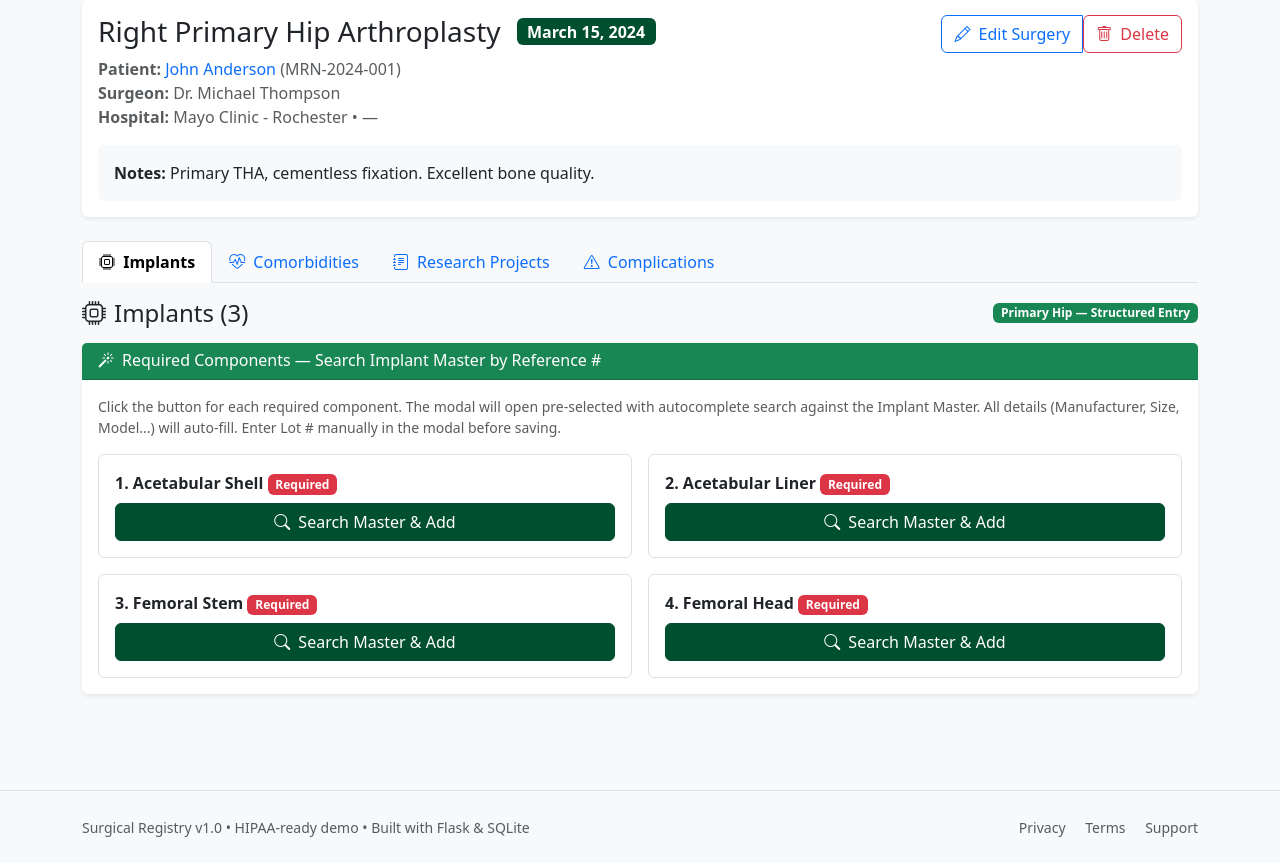
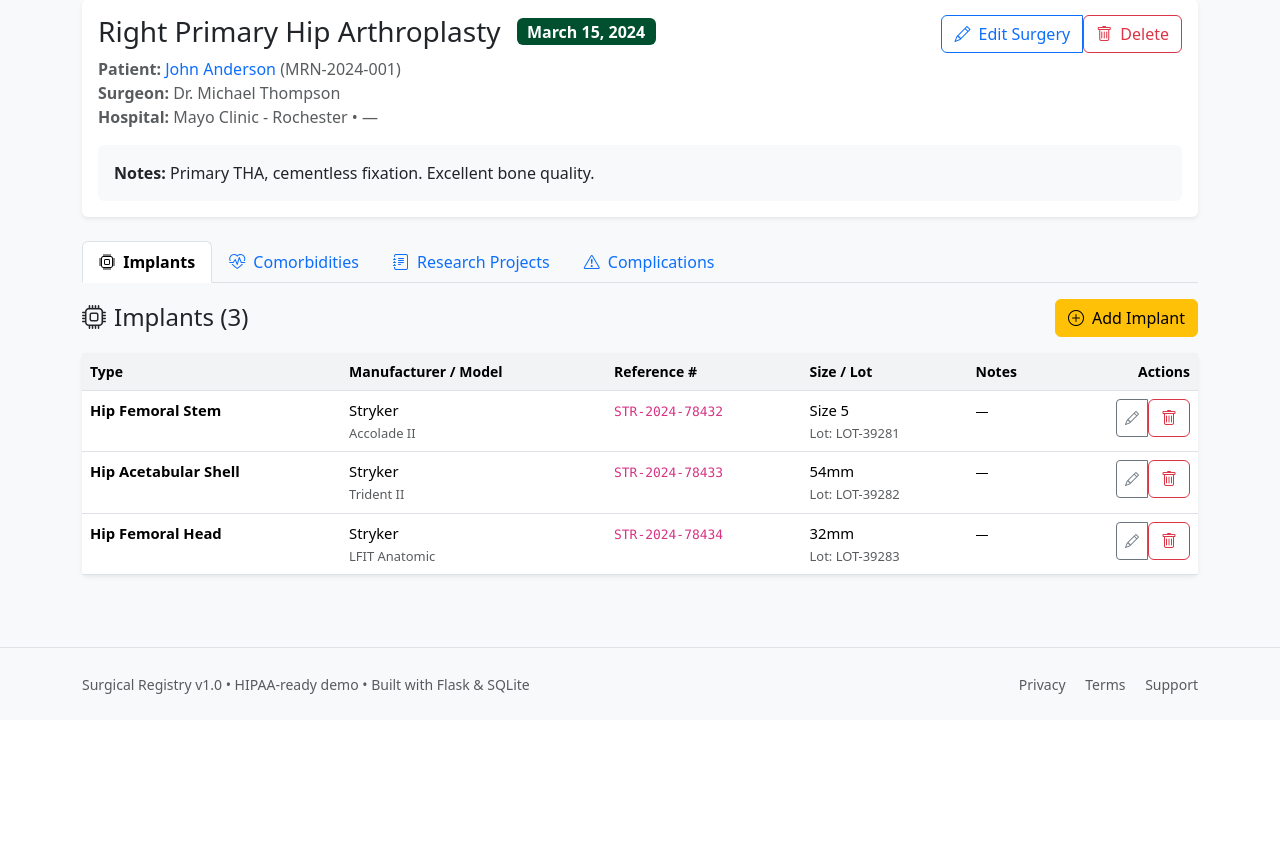
Before and after one commit to echo11dev/surgical-registry, a Flask app: page /surgeries/1 in a window 1280 px wide. Shown: the part 151-1014 px from the top of the page. After the commit the page ends 845 px from the top, so only its background shows below. Run offline with Flask 3, Linux system fonts and the light colour scheme; data comes from the database, SQL or seed files in the repository.

Commit message:
Add files via upload

```diff
--- a/app.py
+++ b/app.py
@@ -866,6 +866,18 @@ def add_implant():
             flash('Surgery ID is required.', 'danger')
             return redirect(request.referrer or url_for('patients_list'))
 
+        surgery = Surgery.query.get(surgery_id)
+        if surgery and surgery.surgery_type == 'Primary' and surgery.joint in ('Hip', 'Knee'):
+            # Enforce one of each specific component for primary hip/knee
+            existing = Implant.query.filter_by(
+                surgery_id=surgery_id,
+                implant_type_id=implant_type_id
+            ).first()
+            if existing:
+                it_name = existing.implant_type.name if existing.implant_type else 'this component type'
+                flash(f'Only one {it_name} is allowed for a Primary {surgery.joint} surgery.', 'danger')
+                return redirect(url_for('surgery_detail', surgery_id=surgery_id))
+
         implant = Implant(
             surgery_id=surgery_id,
             implant_type_id=implant_type_id,
--- a/templates/surgery_detail.html
+++ b/templates/surgery_detail.html
@@ -81,120 +81,65 @@
 <!-- Implants Section -->
 <div class="d-flex justify-content-between align-items-center mb-3">
     <h4 class="mb-0"><i class="bi bi-cpu me-2"></i>Implants ({{ implants|length }})</h4>
-    {% if surgery.joint and (surgery.joint|lower == 'hip' or surgery.joint|lower == 'knee') %}
-        <span class="badge bg-success">{{ surgery.surgery_type or 'Surgery' }} {{ surgery.joint }} — Structured Entry</span>
-    {% else %}
-        <button class="btn btn-warning" data-bs-toggle="modal" data-bs-target="#addImplantModal">
-            <i class="bi bi-plus-circle me-2"></i>Add Implant
-        </button>
-    {% endif %}
+    <button class="btn btn-warning" data-bs-toggle="modal" data-bs-target="#addImplantModal">
+        <i class="bi bi-plus-circle me-2"></i>Add Implant
+    </button>
 </div>
 
-<!-- Structured Component Entry for Primary Hip/Knee -->
-{% if surgery.joint and (surgery.joint|lower == 'hip' or surgery.joint|lower == 'knee') %}
-<div class="card mb-4 border-success">
-    <div class="card-header bg-success text-white py-2">
-        <h6 class="mb-0"><i class="bi bi-magic me-2"></i>Required Components — Search Implant Master by Reference #</h6>
+{% if implants %}
+<div class="card">
+    <div class="table-responsive">
+        <table class="table table-hover mb-0 data-table">
+            <thead>
+                <tr>
+                    <th>Type</th>
+                    <th>Manufacturer / Model</th>
+                    <th>Reference #</th>
+                    <th>Size / Lot</th>
+                    <th>Notes</th>
+                    <th class="text-end">Actions</th>
+                </tr>
+            </thead>
+            <tbody>
+                {% for implant in implants %}
+                <tr class="implant-row">
+                    <td>
+                        <strong>{{ implant.implant_type.name if implant.implant_type else '—' }}</strong>
+                    </td>
+                    <td>
+                        {{ implant.manufacturer.name if implant.manufacturer else '—' }}<br>
+                        <small class="text-muted">{{ implant.model or '—' }}</small>
+                    </td>
+                    <td><code>{{ implant.reference_number or '—' }}</code></td>
+                    <td>
+                        {{ implant.size or '—' }}<br>
+                        <small class="text-muted">Lot: {{ implant.lot_number or '—' }}</small>
+                    </td>
+                    <td><small>{{ implant.notes or '—' }}</small></td>
+                    <td class="text-end">
+                        <div class="btn-group btn-group-sm">
+                            <button class="btn btn-outline-secondary" data-bs-toggle="modal" data-bs-target="#editImplantModal{{ implant.id }}">
+                                <i class="bi bi-pencil"></i>
+                            </button>
+                            <form id="deleteImplant{{ implant.id }}" action="{{ url_for('delete_implant', implant_id=implant.id) }}" method="POST" class="d-inline">
+                                <button type="button" class="btn btn-outline-danger" onclick="confirmDelete('deleteImplant{{ implant.id }}', 'implant')">
+                                    <i class="bi bi-trash"></i>
+                                </button>
+                            </form>
+                        </div>
+                    </td>
+                </tr>
+                {% endfor %}
+            </tbody>
+        </table>
     </div>
-    <div class="card-body p-3">
-        <p class="small text-muted mb-3">Click the button for each required component. The modal will open pre-selected with autocomplete search against the Implant Master. All details (Manufacturer, Size, Model...) will auto-fill. Enter Lot # manually in the modal before saving.</p>
-
-        {% if surgery.joint|lower == 'knee' %}
-        <div class="row g-3">
-            <div class="col-md-6">
-                <div class="border rounded p-3 h-100 d-flex flex-column">
-                    <div class="mb-2">
-                        <strong>1. Femoral Component</strong> <span class="badge bg-danger">Required</span>
-                    </div>
-                    <button type="button" class="btn btn-primary mt-auto"
-                            onclick="openAddImplantForComponent('Knee Femoral Component')">
-                        <i class="bi bi-search me-2"></i>Search Master &amp; Add
-                    </button>
-                </div>
-            </div>
-            <div class="col-md-6">
-                <div class="border rounded p-3 h-100 d-flex flex-column">
-                    <div class="mb-2">
-                        <strong>2. Tibial Component</strong> <span class="badge bg-danger">Required</span>
-                    </div>
-                    <button type="button" class="btn btn-primary mt-auto"
-                            onclick="openAddImplantForComponent('Knee Tibia Component')">
-                        <i class="bi bi-search me-2"></i>Search Master &amp; Add
-                    </button>
-                </div>
-            </div>
-            <div class="col-md-6">
-                <div class="border rounded p-3 h-100 d-flex flex-column">
-                    <div class="mb-2">
-                        <strong>3. Tibial Liner</strong> <span class="badge bg-danger">Required</span>
-                    </div>
-                    <button type="button" class="btn btn-primary mt-auto"
-                            onclick="openAddImplantForComponent('Knee Tibia Liner')">
-                        <i class="bi bi-search me-2"></i>Search Master &amp; Add
-                    </button>
-                </div>
-            </div>
-            <div class="col-md-6">
-                <div class="border rounded p-3 h-100 d-flex flex-column bg-light">
-                    <div class="mb-2">
-                        <strong>4. Patellar Component</strong> <span class="badge bg-secondary">Optional</span>
-                    </div>
-                    <button type="button" class="btn btn-outline-primary mt-auto"
-                            onclick="openAddImplantForComponent('Knee Patellar Component')">
-                        <i class="bi bi-search me-2"></i>Search Master &amp; Add
-                    </button>
-                </div>
-            </div>
-        </div>
-
-        {% elif surgery.joint|lower == 'hip' %}
-        <div class="row g-3">
-            <div class="col-md-6">
-                <div class="border rounded p-3 h-100 d-flex flex-column">
-                    <div class="mb-2">
-                        <strong>1. Acetabular Shell</strong> <span class="badge bg-danger">Required</span>
-                    </div>
-                    <button type="button" class="btn btn-primary mt-auto"
-                            onclick="openAddImplantForComponent('Hip Acetabular Shell')">
-                        <i class="bi bi-search me-2"></i>Search Master &amp; Add
-                    </button>
-                </div>
-            </div>
-            <div class="col-md-6">
-                <div class="border rounded p-3 h-100 d-flex flex-column">
-                    <div class="mb-2">
-                        <strong>2. Acetabular Liner</strong> <span class="badge bg-danger">Required</span>
-                    </div>
-                    <button type="button" class="btn btn-primary mt-auto"
-                            onclick="openAddImplantForComponent('Hip Acetabular Liner')">
-                        <i class="bi bi-search me-2"></i>Search Master &amp; Add
-                    </button>
-                </div>
-            </div>
-            <div class="col-md-6">
-                <div class="border rounded p-3 h-100 d-flex flex-column">
-                    <div class="mb-2">
-                        <strong>3. Femoral Stem</strong> <span class="badge bg-danger">Required</span>
-                    </div>
-                    <button type="button" class="btn btn-primary mt-auto"
-                            onclick="openAddImplantForComponent('Hip Femoral Stem')">
-                        <i class="bi bi-search me-2"></i>Search Master &amp; Add
-                    </button>
-                </div>
-            </div>
-            <div class="col-md-6">
-                <div class="border rounded p-3 h-100 d-flex flex-column">
-                    <div class="mb-2">
-                        <strong>4. Femoral Head</strong> <span class="badge bg-danger">Required</span>
-                    </div>
-                    <button type="button" class="btn btn-primary mt-auto"
-                            onclick="openAddImplantForComponent('Hip Femoral Head')">
-                        <i class="bi bi-search me-2"></i>Search Master &amp; Add
-                    </button>
-                </div>
-            </div>
-        </div>
-        {% endif %}
+</div>
+{% else %}
+<div class="card">
+    <div class="card-body text-center py-5">
+        <i class="bi bi-cpu text-muted" style="font-size: 4rem;"></i>
+        <h5 class="mt-3">No implants recorded for this surgery</h5>
+        <p class="text-muted">Add implants using the button above.</p>
     </div>
 </div>
 {% endif %}
```
